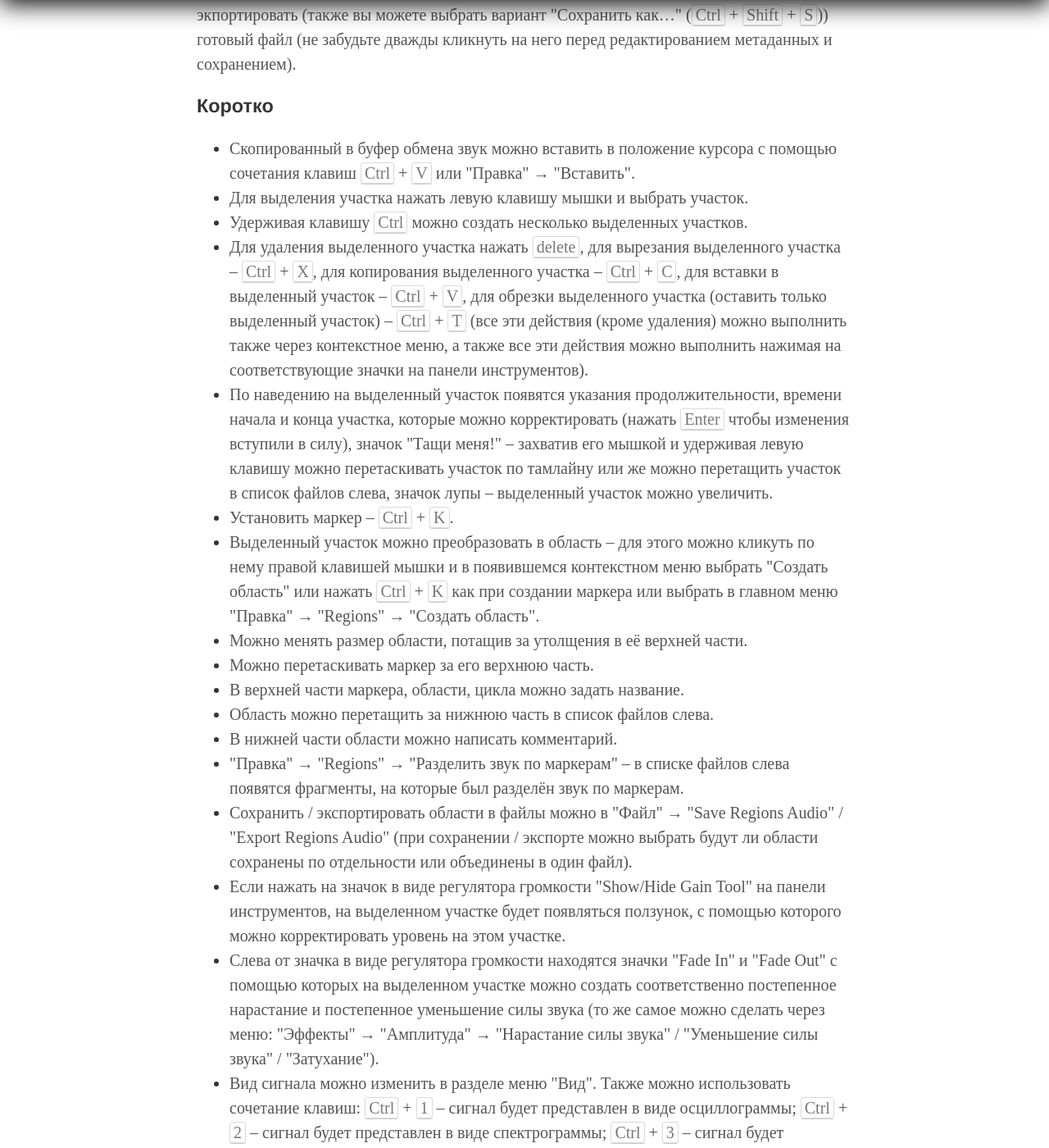
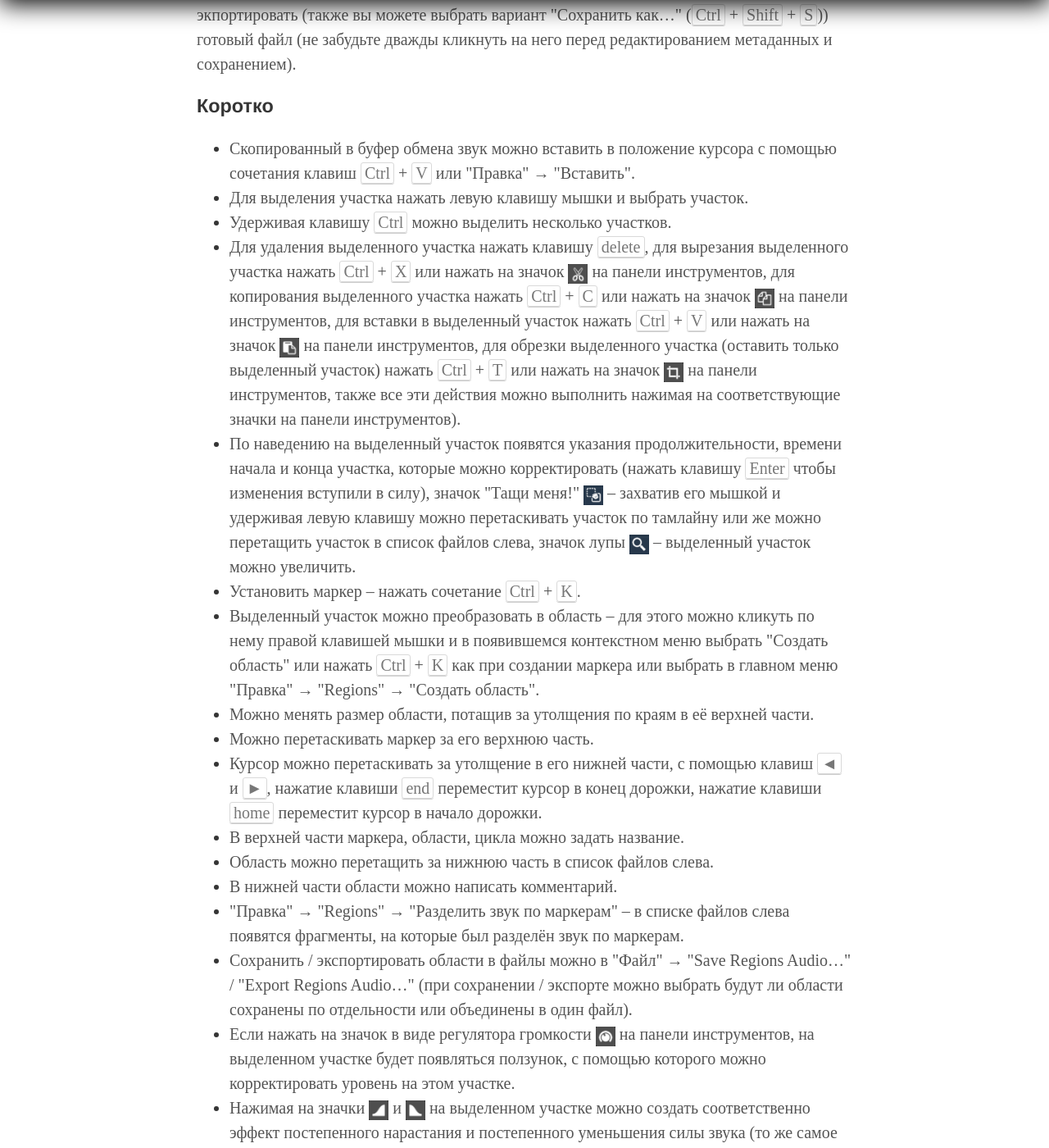
Before and after one commit to postolny/postolny.github.io, a Jekyll site: the page built from _posts/2023-03-07-ocenaudio.md, in a window 1280 px wide and 1400 px high, scrolled down 7395 px. Shown: the whole window at 82% size. Built offline with Jekyll 4.4.1, drawn with Linux system fonts in a browser that asks for light colours; some of the changed text lies outside the part shown.

Commit message:
Add files via upload

```diff
--- a/_posts/2023-03-07-ocenaudio.md
+++ b/_posts/2023-03-07-ocenaudio.md
@@ -68,19 +68,24 @@ tags: Музыка
 
 * Скопированный в буфер обмена звук можно вставить в положение курсора с помощью сочетания клавиш <kbd>Ctrl</kbd> + <kbd>V</kbd> или "Правка" → "Вставить".
 * Для выделения участка нажать левую клавишу мышки и выбрать участок.
-* Удерживая клавишу <kbd>Ctrl</kbd> можно создать несколько выделенных участков.
-* Для удаления выделенного участка нажать <kbd>delete</kbd>, для вырезания выделенного участка – <kbd>Ctrl</kbd> + <kbd>X</kbd>, для копирования выделенного участка – <kbd>Ctrl</kbd> + <kbd>C</kbd>, для вставки в выделенный участок – <kbd>Ctrl</kbd> + <kbd>V</kbd>, для обрезки выделенного участка (оставить только выделенный участок) – <kbd>Ctrl</kbd> + <kbd>T</kbd> (все эти действия (кроме удаления) можно выполнить также через контекстное меню, а также все эти действия можно выполнить нажимая на соответствующие значки на панели инструментов).
-* По наведению на выделенный участок появятся указания продолжительности, времени начала и конца участка, которые можно корректировать (нажать <kbd>Enter</kbd> чтобы изменения вступили в силу), значок "Тащи меня!" – захватив его мышкой и удерживая левую клавишу можно перетаскивать участок по тамлайну или же можно перетащить участок в список файлов слева, значок лупы – выделенный участок можно увеличить.
-* Установить маркер – <kbd>Ctrl</kbd> + <kbd>K</kbd>.
+* Удерживая клавишу <kbd>Ctrl</kbd> можно выделить несколько участков.
+* Для удаления выделенного участка нажать клавишу <kbd>delete</kbd>, для вырезания выделенного участка нажать <kbd>Ctrl</kbd> + <kbd>X</kbd> или нажать на значок ![cut]({{ site.baseurl }}/img/ocenaudio/cut.png){: .inln} на панели инструментов, для копирования выделенного участка нажать <kbd>Ctrl</kbd> + <kbd>C</kbd> или нажать на значок ![copy]({{ site.baseurl }}/img/ocenaudio/copy.png){: .inln} на панели инструментов, для вставки в выделенный участок нажать <kbd>Ctrl</kbd> + <kbd>V</kbd> или нажать на значок ![paste]({{ site.baseurl }}/img/ocenaudio/paste.png){: .inln} на панели инструментов, для обрезки выделенного участка (оставить только выделенный участок) нажать <kbd>Ctrl</kbd> + <kbd>T</kbd> или нажать на значок ![trim]({{ site.baseurl }}/img/ocenaudio/trim.png){: .inln} на панели инструментов, также все эти действия можно выполнить нажимая на соответствующие значки на панели инструментов).
+* По наведению на выделенный участок появятся указания продолжительности, времени начала и конца участка, которые можно корректировать (нажать клавишу <kbd>Enter</kbd> чтобы изменения вступили в силу), значок "Тащи меня!" ![drag me]({{ site.baseurl }}/img/ocenaudio/drag-me.png){: .inln} – захватив его мышкой и удерживая левую клавишу можно перетаскивать участок по тамлайну или же можно перетащить участок в список файлов слева, значок лупы ![zoom selection]({{ site.baseurl }}/img/ocenaudio/zoom-selection.png){: .inln} – выделенный участок можно увеличить.
+* Установить маркер – нажать сочетание <kbd>Ctrl</kbd> + <kbd>K</kbd>.
 * Выделенный участок можно преобразовать в область – для этого можно кликуть по нему правой клавишей мышки и в появившемся контекстном меню выбрать "Создать область" или нажать <kbd>Ctrl</kbd> + <kbd>K</kbd> как при создании маркера или выбрать в главном меню "Правка" → "Regions" → "Создать область".
-* Можно менять размер области, потащив за утолщения в её верхней части.
+* Можно менять размер области, потащив за утолщения по краям в её верхней части.
 * Можно перетаскивать маркер за его верхнюю часть.
+* Курсор можно перетаскивать за утолщение в его нижней части, с помощью клавиш <kbd>◄</kbd> и <kbd>►</kbd>, нажатие клавиши <kbd>end</kbd> переместит курсор в конец дорожки, нажатие клавиши <kbd>home</kbd> переместит курсор в начало дорожки.
 * В верхней части маркера, области, цикла можно задать название.
 * Область можно перетащить за нижнюю часть в список файлов слева.
 * В нижней части области можно написать комментарий.
 * "Правка" → "Regions" → "Разделить звук по маркерам" – в списке файлов слева появятся фрагменты, на которые был разделён звук по маркерам.
-* Сохранить / экспортировать области в файлы можно в "Файл" → "Save Regions Audio" / "Export Regions Audio" (при сохранении / экспорте можно выбрать будут ли области сохранены по отдельности или объединены в один файл).
-* Если нажать на значок в виде регулятора громкости "Show/Hide Gain Tool" на панели инструментов, на выделенном участке будет появляться ползунок, с помощью которого можно корректировать уровень на этом участке.
-* Слева от значка в виде регулятора громкости находятся значки "Fade In" и "Fade Out" с помощью которых на выделенном участке можно создать соответственно постепенное нарастание и постепенное уменьшение силы звука (то же самое можно сделать через меню: "Эффекты" → "Амплитуда" → "Нарастание силы звука" / "Уменьшение силы звука" / "Затухание").
-* Вид сигнала можно изменить в разделе меню "Вид". Также можно использовать сочетание клавиш: <kbd>Ctrl</kbd> + <kbd>1</kbd> – сигнал будет представлен в виде осциллограммы; <kbd>Ctrl</kbd> + <kbd>2</kbd> – сигнал будет представлен в виде спектрограммы; <kbd>Ctrl</kbd> + <kbd>3</kbd> – сигнал будет представлен в виде спектрограммы и осциллограммы.
+* Сохранить / экспортировать области в файлы можно в "Файл" → "Save Regions Audio..." / "Export Regions Audio..." (при сохранении / экспорте можно выбрать будут ли области сохранены по отдельности или объединены в один файл).
+* Если нажать на значок в виде регулятора громкости ![gain tool]({{ site.baseurl }}/img/ocenaudio/gain-tool.png){: .inln} на панели инструментов, на выделенном участке будет появляться ползунок, с помощью которого можно корректировать уровень на этом участке.
+* Нажимая на  значки ![fade in]({{ site.baseurl }}/img/ocenaudio/fade-in.png){: .inln} и ![fade out]({{ site.baseurl }}/img/ocenaudio/fade-out.png){: .inln} на выделенном участке можно создать соответственно эффект постепенного нарастания и постепенного уменьшения силы звука (то же самое можно сделать через меню: "Эффекты" → "Амплитуда" → "Нарастание силы звука" / "Уменьшение силы звука" / "Затухание").
+* Вид сигнала можно изменить в разделе меню "Вид". Также можно нажать сочетание клавиш <kbd>Ctrl</kbd> + <kbd>1</kbd> или нажать на значок ![waveform view]({{ site.baseurl }}/img/ocenaudio/waveform-view.png){: .inln} на панели инструментов – сигнал будет представлен в виде осциллограммы; <kbd>Ctrl</kbd> + <kbd>2</kbd> или нажать на значок ![spectrogram view]({{ site.baseurl }}/img/ocenaudio/spectrogram-view.png){: .inln} на панели инструментов – сигнал будет представлен в виде спектрограммы; <kbd>Ctrl</kbd> + <kbd>3</kbd> или нажать на значок ![waveform and spectrogram view]({{ site.baseurl }}/img/ocenaudio/waveform-and-spectrogram-view.png){: .inln} на панели инструментов – сигнал будет представлен в виде спектрограммы и осциллограммы.
 * С помощью колёсика мышки можно "расширить" отображение сигнала.
+* По нажатию на значок ![normalize]({{ site.baseurl }}/img/ocenaudio/normalize.png){: .inln} будет применён эффект "Нормализация" (или "Эффекты" → "Нормализовать").
+* По нажатию на значок ![reverse]({{ site.baseurl }}/img/ocenaudio/reverse.png){: .inln} будет применён эффект "Реверсирование" (или "Эффекты" → "Реверс").
+* Чтобы отменить действие можно нажать сочетание клавиш <kbd>Ctrl</kbd> + <kbd>Z</kbd> или на значок ![undo]({{ site.baseurl }}/img/ocenaudio/undo.png){: .inln} или в меню "Правка" → "Отменить действие...".
+* Чтобы повторить действие можно нажать сочетание клавиш <kbd>Ctrl</kbd> + <kbd>Shift</kbd> + <kbd>Z</kbd> или на значок ![redo]({{ site.baseurl }}/img/ocenaudio/redo.png){: .inln} или в меню "Правка" → "Повторить...".
```
